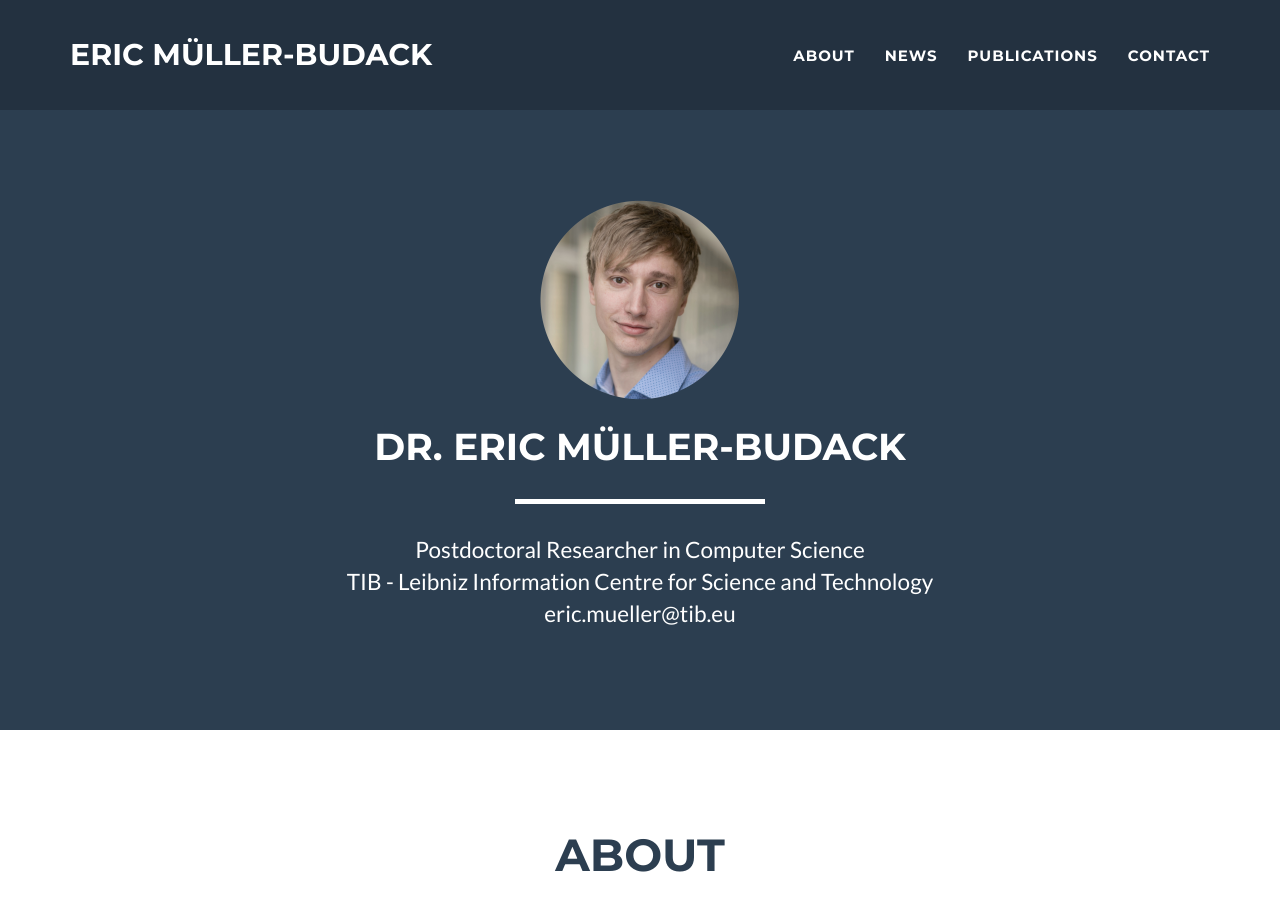
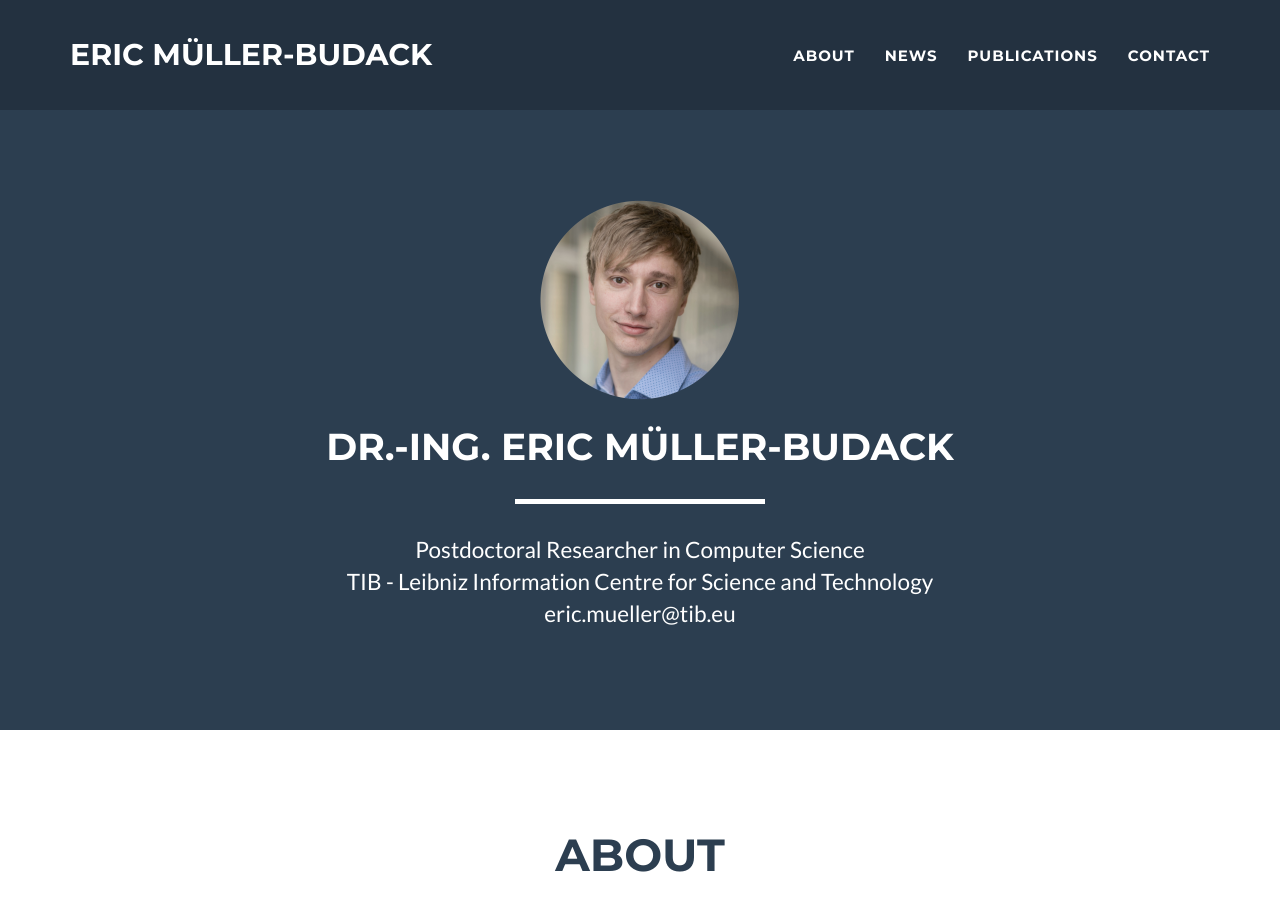
Before and after one commit to e-mb/e-mb.github.io, a Jekyll site: the page built from index.html, in a window 1280 px wide and 900 px high. Built offline with Jekyll 4.4.1, drawn with Linux system fonts in a browser that asks for light colours.

Commit message:
updated references

```diff
--- a/_config.yml
+++ b/_config.yml
@@ -1,5 +1,5 @@
 # Site settings
-title: Dr. Eric Müller-Budack
+title: Dr.-Ing. Eric Müller-Budack
 nav-title: Eric Müller-Budack
 email: eric.mueller@tib.eu
 url: https://github.com/jeromelachaud/freelancer-theme
```
